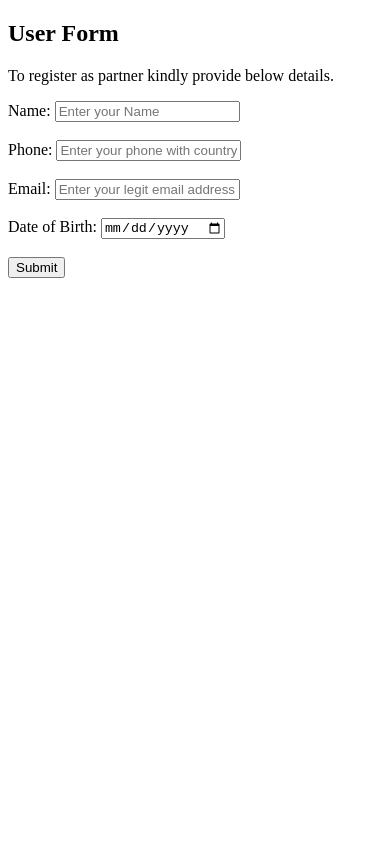
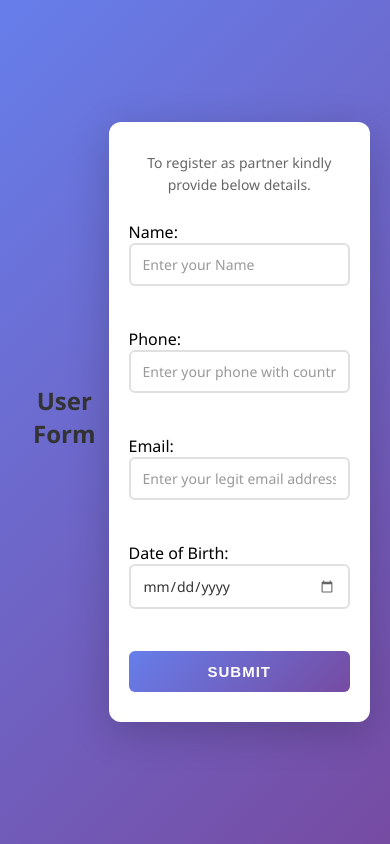
Before and after one commit to imnaruto/NodeServer, a website: page public/index.html in a window 390 px wide. Drawn offline with Linux system fonts and the light colour scheme.

Commit message:
Style.css added

```diff
--- a/public/index.html
+++ b/public/index.html
@@ -4,6 +4,8 @@
     <meta charset="UTF-8">
     <meta name="viewport" content="width=device-width, initial-scale=1.0">
     <title>User Registration</title>
+    <link rel="stylesheet" href="style.css">
+
 </head>
 <body>
   <h2>User Form</h2>
--- /dev/null
+++ b/public/style.css
@@ -0,0 +1,155 @@
+/* Reset and Base Styles */
+* {
+    margin: 0;
+    padding: 0;
+    box-sizing: border-box;
+}
+
+body {
+    font-family: 'Segoe UI', Tahoma, Geneva, Verdana, sans-serif;
+    background: linear-gradient(135deg, #667eea 0%, #764ba2 100%);
+    min-height: 100vh;
+    display: flex;
+    justify-content: center;
+    align-items: center;
+    padding: 20px;
+}
+
+/* Form Container */
+form {
+    background: white;
+    padding: 40px;
+    border-radius: 12px;
+    box-shadow: 0 10px 40px rgba(0, 0, 0, 0.2);
+    max-width: 500px;
+    width: 100%;
+}
+
+/* Heading */
+h2 {
+    color: #333;
+    margin-bottom: 10px;
+    font-size: 28px;
+    text-align: center;
+    font-weight: 600;
+}
+
+/* Paragraph */
+p {
+    color: #666;
+    margin-bottom: 25px;
+    text-align: center;
+    font-size: 14px;
+    line-height: 1.6;
+}
+
+/* Input Fields */
+input[type="text"],
+input[type="tel"],
+input[type="email"],
+input[type="date"],
+select {
+    width: 100%;
+    padding: 12px 15px;
+    margin-bottom: 20px;
+    border: 2px solid #e0e0e0;
+    border-radius: 6px;
+    font-size: 15px;
+    transition: all 0.3s ease;
+    font-family: inherit;
+}
+
+input[type="text"]:focus,
+input[type="tel"]:focus,
+input[type="email"]:focus,
+input[type="date"]:focus,
+select:focus {
+    outline: none;
+    border-color: #667eea;
+    box-shadow: 0 0 0 3px rgba(102, 126, 234, 0.1);
+}
+
+/* Placeholder Styling */
+input::placeholder {
+    color: #999;
+    font-size: 14px;
+}
+
+/* Date Input Styling */
+input[type="date"] {
+    color: #333;
+}
+
+input[type="date"]::-webkit-calendar-picker-indicator {
+    cursor: pointer;
+    filter: opacity(0.6);
+}
+
+/* Submit Button */
+button[type="submit"] {
+    width: 100%;
+    padding: 14px;
+    background: linear-gradient(135deg, #667eea 0%, #764ba2 100%);
+    color: white;
+    border: none;
+    border-radius: 6px;
+    font-size: 16px;
+    font-weight: 600;
+    cursor: pointer;
+    transition: all 0.3s ease;
+    text-transform: uppercase;
+    letter-spacing: 1px;
+}
+
+button[type="submit"]:hover {
+    transform: translateY(-2px);
+    box-shadow: 0 6px 20px rgba(102, 126, 234, 0.4);
+}
+
+button[type="submit"]:active {
+    transform: translateY(0);
+}
+
+/* Label Styling for Radio Buttons */
+label {
+    color: #555;
+    font-size: 14px;
+    margin-left: 5px;
+}
+
+/* Radio Button Container */
+input[type="radio"] {
+    margin-right: 5px;
+    cursor: pointer;
+}
+
+/* Responsive Design */
+@media (max-width: 600px) {
+    form {
+        padding: 30px 20px;
+    }
+
+    h2 {
+        font-size: 24px;
+    }
+
+    input[type="text"],
+    input[type="tel"],
+    input[type="email"],
+    input[type="date"],
+    select {
+        padding: 10px 12px;
+        font-size: 14px;
+    }
+
+    button[type="submit"] {
+        padding: 12px;
+        font-size: 15px;
+    }
+}
+
+/* Accessibility - Focus Visible */
+*:focus-visible {
+    outline: 2px solid #667eea;
+    outline-offset: 2px;
+}
--- a/style.css
+++ /dev/null
@@ -1,115 +0,0 @@
-
-* {
-    margin: 0;
-    padding: 0;
-    box-sizing: border-box;
-}
-
-body {
-    font-family: Arial, sans-serif;
-    background: linear-gradient(135deg, #667eea 0%, #764ba2 100%);
-    min-height: 100vh;
-    display: flex;
-    justify-content: center;
-    align-items: center;
-    padding: 20px;
-}
-
-.container {
-    background: white;
-    padding: 40px;
-    border-radius: 10px;
-    box-shadow: 0 10px 25px rgba(0,0,0,0.2);
-    max-width: 500px;
-    width: 100%;
-}
-
-h1 {
-    text-align: center;
-    color: #333;
-    margin-bottom: 30px;
-}
-
-.form-group {
-    margin-bottom: 20px;
-}
-
-label {
-    display: block;
-    margin-bottom: 5px;
-    color: #555;
-    font-weight: bold;
-}
-
-input[type="text"],
-input[type="email"],
-input[type="tel"],
-input[type="date"],
-select {
-    width: 100%;
-    padding: 10px;
-    border: 1px solid #ddd;
-    border-radius: 5px;
-    font-size: 14px;
-    transition: border-color 0.3s;
-}
-
-input:focus,
-select:focus {
-    outline: none;
-    border-color: #667eea;
-}
-
-.radio-group {
-    display: flex;
-    gap: 15px;
-    margin-top: 5px;
-}
-
-.radio-group label {
-    display: flex;
-    align-items: center;
-    font-weight: normal;
-}
-
-.radio-group input[type="radio"] {
-    margin-right: 5px;
-    width: auto;
-}
-
-button {
-    width: 100%;
-    padding: 12px;
-    background: linear-gradient(135deg, #667eea 0%, #764ba2 100%);
-    color: white;
-    border: none;
-    border-radius: 5px;
-    font-size: 16px;
-    font-weight: bold;
-    cursor: pointer;
-    transition: transform 0.2s;
-}
-
-button:hover {
-    transform: translateY(-2px);
-}
-
-.message {
-    margin-top: 20px;
-    padding: 10px;
-    border-radius: 5px;
-    text-align: center;
-    display: none;
-}
-
-.message.success {
-    background: #d4edda;
-    color: #155724;
-    border: 1px solid #c3e6cb;
-}
-
-.message.error {
-    background: #f8d7da;
-    color: #721c24;
-    border: 1px solid #f5c6cb;
-}
```
